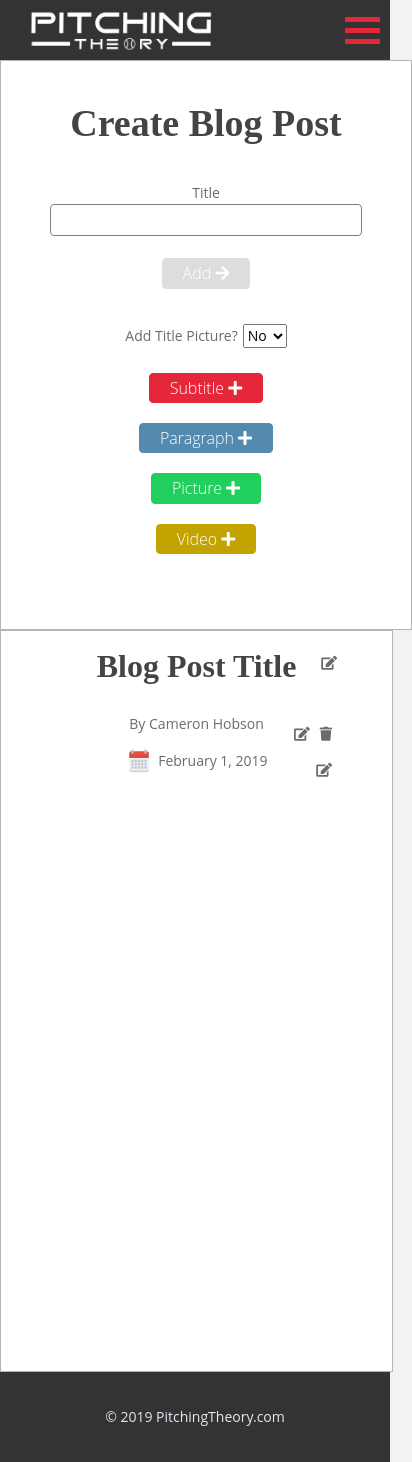
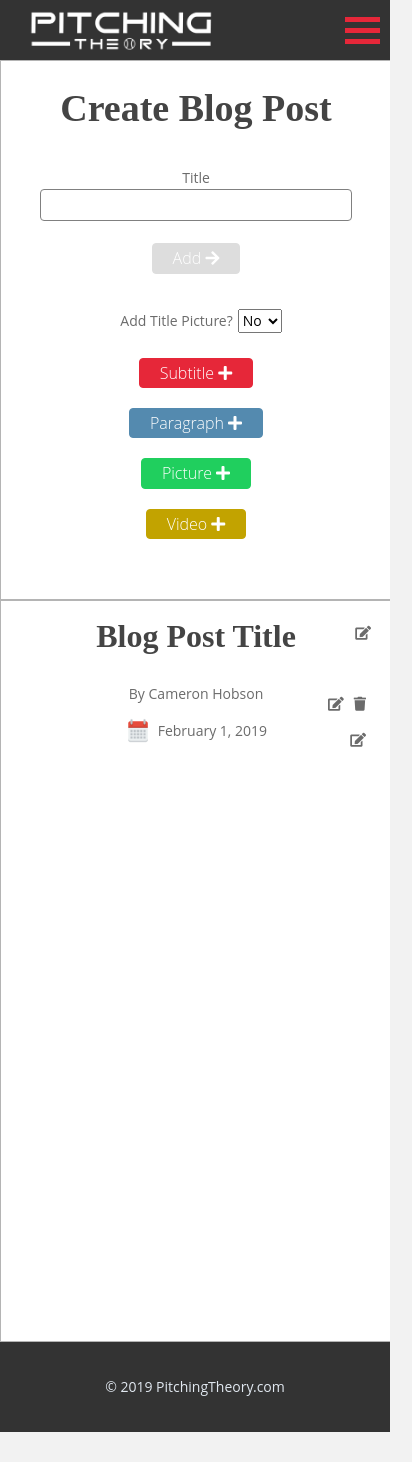
Before and after one commit to shanehobson/blog, an Angular app: page /create in a window 390 px wide. Shown: the whole page, 412 px wide, since content can reach past the window. After the commit the page ends 1432 px from the top, so only its background shows below. Built offline with nearby package versions, Linux system fonts and the light colour scheme; sample sign-in values are in the browser's storage.

Commit message:
Mor eprogress on mobile styling

```diff
--- a/src/app/app.component.html
+++ b/src/app/app.component.html
@@ -1,4 +1,4 @@
-<div class="app-container">
+<div class="app-container" style="width: 100%">
     <div *ngIf="!isLoading" class="navBar-container">
         <div class="narrow-nav-container d-flex align-center j-space-between">
           <div style="padding-top: 9px;">
@@ -27,7 +27,7 @@
             <div><a (mouseup)="handleProfileClicked()" [ngClass]="this.colorService.getActivatedRoute('/profile')">Admin</a></div>
         </div>
       </div>
-    <div *ngIf="!isLoading">
+    <div *ngIf="!isLoading" style="width: 100%">
       <router-outlet  (activate)="onActivate($event)"></router-outlet>
     </div>
     <div *ngIf="isLoading" class="d-flex j-center align-center" style="margin: 200px auto 0 auto">
--- a/src/app/blog-templates/template1/template1.component.html
+++ b/src/app/blog-templates/template1/template1.component.html
@@ -5,7 +5,7 @@
         'blog-entry-container-edit-post-mode': editPostMode
     }"
      style="position: relative;">
-  <div *ngIf="editBlogMode && !isLoading" class="d-flex j-center">
+  <div *ngIf="editBlogMode && !isLoading" class="d-flex j-center" style="width: 100%;">
     <div style="padding: 5px; cursor: pointer;">
         <i class="fa fa-edit" (mouseup)="onEditPost()"></i>
     </div>
@@ -18,7 +18,7 @@
       <div *ngIf="blog.elements.length > 0 && editPostMode" class="d-flex j-center align-center">
         <button class="rect-btn rect-btn_small rect-btn_green" (mouseup)="submitBlogPost()">Submit</button>
       </div>
-      <div *ngIf="blog.elements.length > 0 && editPostMode" class="divider"></div>
+      <div *ngIf="blog.elements.length > 0 && editPostMode" class="divider mobile-hidden"></div>
       <div style="position: relative">
         <h3 *ngIf="!blogSubmitted" class="section-title blog-section-title">{{blog.title}}</h3>
         <div *ngIf="editPostMode && !blogSubmitted">
--- a/src/app/blog-templates/template1/template1.component.scss
+++ b/src/app/blog-templates/template1/template1.component.scss
@@ -207,8 +207,10 @@
         padding: 25px 10px 20px 10px;
     }
     .blog-entry-container-edit-post-mode {
+        max-width: 100%;
         width: 100%;
-        padding: 20px;
+        padding-left: 0;
+        padding-right: 0;
     }
 
     .blog-text-content-container {
@@ -242,11 +244,11 @@
 
     .top-level-edit-and-delete-buttons-container {
         top: 5px;
-        right: 35px;
+        right: 20px;
     }
 
     .edit-and-delete-buttons-container {
         top: 25px;
-        right: -10px;
+        right: 0;
     }
 }
--- a/src/app/create/create.component.scss
+++ b/src/app/create/create.component.scss
@@ -76,12 +76,17 @@
 
     .create-post-container {
        margin: 0;
+       max-width: 100%;
+       min-width: 100%;
        width: 100%;
     }
 
     .create-post-section {
-        width: 100vw;
+        max-width: 100%;
+        min-width: 100%;
+        width: 100%;
         margin: 0;
         border-radius: 0;
+        padding: 0;
     }
 }
--- a/src/app/create/paragraph-input/paragraph-input.component.html
+++ b/src/app/create/paragraph-input/paragraph-input.component.html
@@ -14,8 +14,7 @@
         <div class="d-flex j-center align-start" style="margin-left: auto; margin-right: auto;">
             <textarea
             rows="20"
-            class="create-input-control"
-            style="height: 400px; width: 390px; margin: 5px auto;"
+            class="create-input-control paragraph-textarea"
             type="text"
             formControlName="paragraph"
             (keydown.enter)="addParagraph(paragraphForm)"
@@ -27,7 +26,7 @@
     <div
         class="input-field-close-out"
         (mouseup)="removeParagraph(paragraphForm)"
-        style="position: absolute; top:0; right: 5px;">
+       >
       <i class="fa fa-times"></i>
     </div>
 </form>
--- a/src/app/create/paragraph-input/paragraph-input.component.scss
+++ b/src/app/create/paragraph-input/paragraph-input.component.scss
@@ -1,4 +1,5 @@
 @import '../../../sass/buttons.scss';
+@import '../../../sass/breakpoints.scss';
 
 .create-input-control {
     max-width: 500px;
@@ -6,3 +7,16 @@
     margin-right: 0;
     margin-left: 0;
 }
+
+.paragraph-textarea {
+    height: 400px;
+    width: 390px;
+    margin: 5px auto;
+}
+
+@media only screen and (max-width: $mobile-breakpoint) {
+    .paragraph-textarea {
+        width: 90%;
+        height: 300px;
+    }
+}
--- a/src/sass/layouts.scss
+++ b/src/sass/layouts.scss
@@ -40,7 +40,7 @@
 @media only screen and (max-width: $tablet-breakpoint) {
     .blog-entry-container,
     .blog-entry-container-edit-post-mode {
-        padding-top: 0;
+        padding-top: 20px;
         border-radius: 0;
     }
 
@@ -135,11 +135,13 @@
         margin: 0;
         padding: 0;
         width: 100%;
+        max-width: 100%;
     }
     .narrow-container {
         margin: 0;
         padding: 0;
         width: 100%;
+        max-width: 100%;
     }
 
     .blog-entry-container,
@@ -153,6 +155,8 @@
         padding: 25px 20px 0 20px;
         border-bottom: 1px solid $grayBorder;
         border-radius: 0;
+        width: 100%;
+        max-width: 100%;
 
         &.tall {
             height: 700px;
@@ -161,6 +165,10 @@
     }
     .blog-entry-container-edit-post-mode {
         border-radius: 0;
+        width: 100%;
+        max-width: 100%;
+        padding-left: 0;
+        padding-right: 0;
 
         &.tall {
             height: 700px;
--- a/src/styles.scss
+++ b/src/styles.scss
@@ -142,6 +142,8 @@ a:focus {
     label, input {
         display: block;
         margin: 0 auto;
+        padding-left: 10px;
+        padding-right: 10px;
     }
 
     .input-label {
@@ -169,9 +171,9 @@ a:focus {
 
 .input-field-close-out {
     position: absolute;
-    top: -5px;
-    right: -30px;
     cursor: pointer;
+    top:0;
+    right: 5px;
 }
 
 .create-input-label {
@@ -214,6 +216,9 @@ a:focus {
 }
 
 @media only screen and (max-width: $mobile-breakpoint) {
+    html, body {
+        overflow-x: hidden;
+    }
     .mobile-hidden {
         display: none;
     }
@@ -230,6 +235,11 @@ a:focus {
     .blog-input-border_red,
     .blog-input-border_green,
     .blog-input-border_yellow {
-        border: none;
+      border: none;
+    }
+
+    .input-field-close-out {
+        right: 60px;
+        top: 15px;
     }
 }
```
Also changed, not shown: 4 other files (tests, documents, lock files or other folders).
